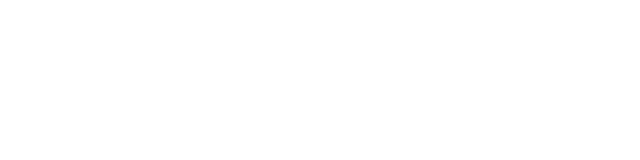
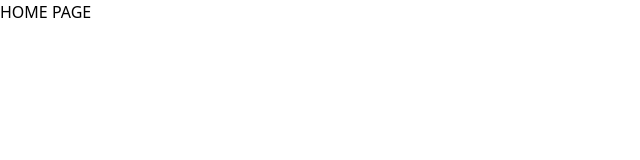
Before and after one commit to codee-wizard/bookSwap, a React app in the folder frontend/: page / in a window 1280 px wide. Before the commit this address had no page. Shown: the top 160 px of the page, without its empty margins (0-640 px from the left). Built offline with nearby package versions, Linux system fonts and the light colour scheme; the HTML template or start-up script is replaced by a standard one.

Commit message:
added vercel.json

```diff
--- a/frontend/src/App.jsx
+++ b/frontend/src/App.jsx
@@ -10,6 +10,7 @@
       <BrowserRouter>
         <Routes>
           <Route path='/auth' element={<AuthPage />} />
+          <Route path='/' element={<h1>HOME PAGE</h1>} />
         </Routes>
       </BrowserRouter>
     </AuthProvider>
```
Also changed, not shown: frontend/vercel.json.
